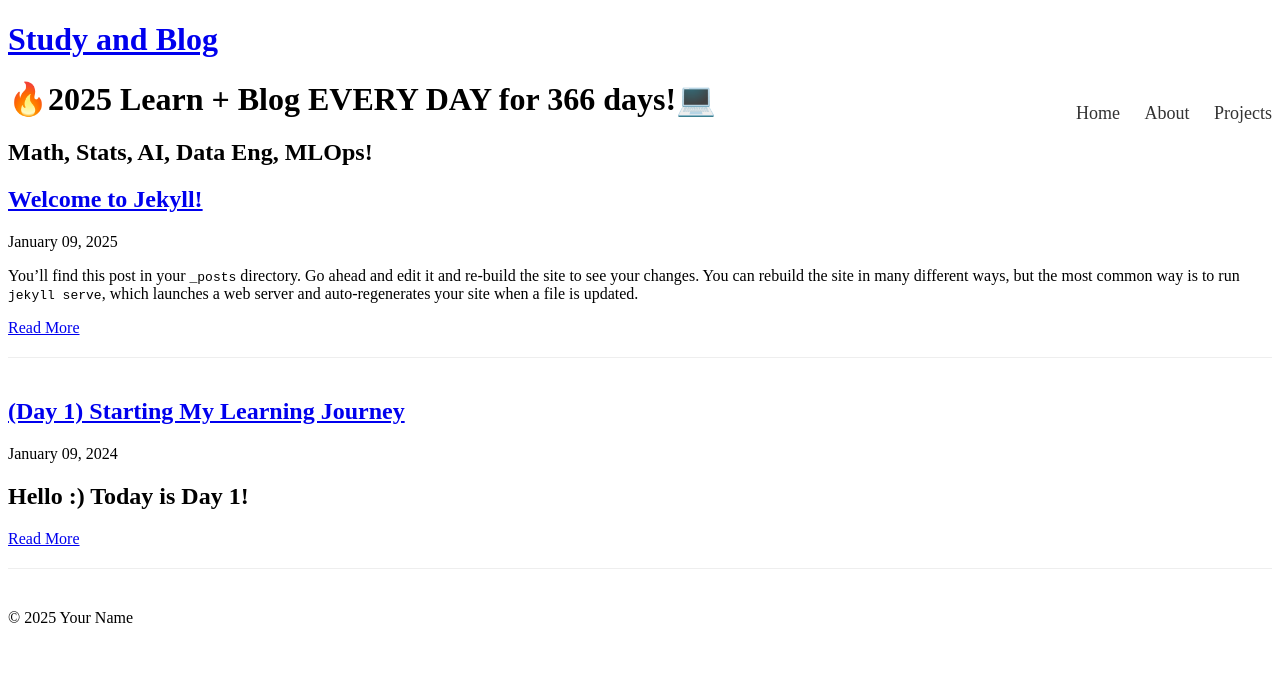
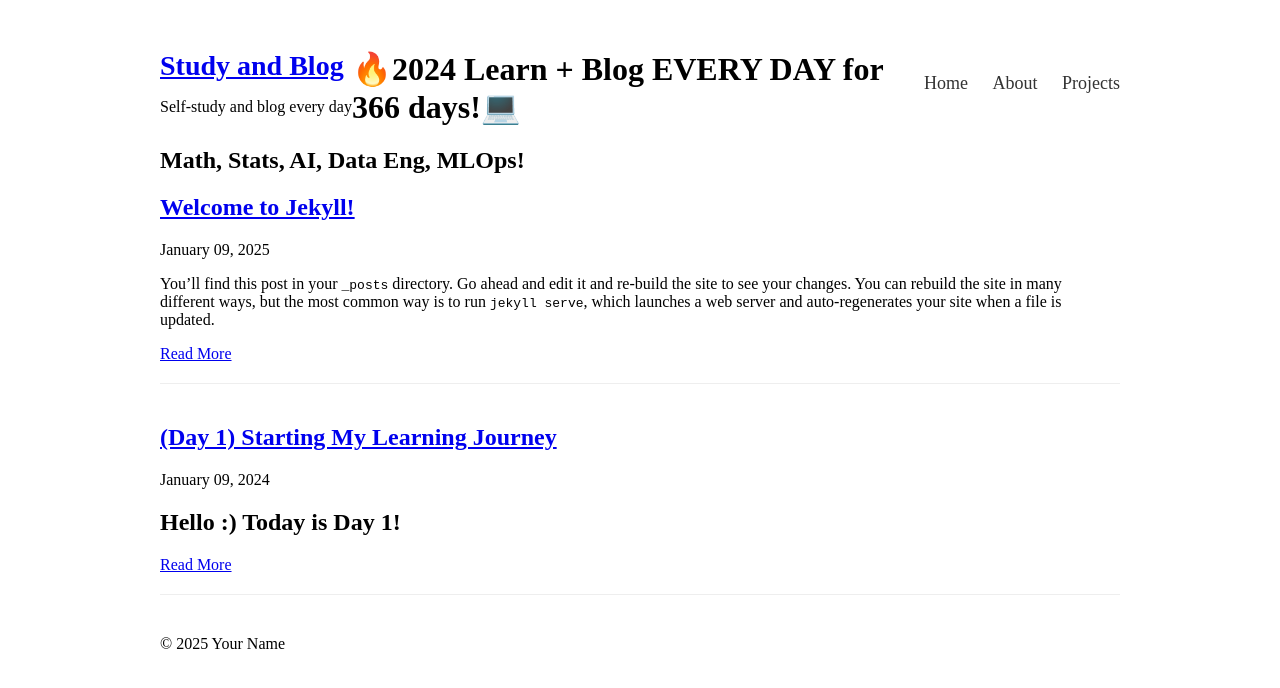
Before and after one commit to ganiesenov/ganiesenov.github.io, a Jekyll site: the page built from index.md, in a window 1280 px wide. Shown: the top 688 px of the page. Built offline with Jekyll 4.4.1, drawn with Linux system fonts in a browser that asks for light colours.

```diff
--- a/_config.yml
+++ b/_config.yml
@@ -2,18 +2,14 @@ title: Study and Blog
 description: Self-study and blog every day
 author: Your Name
 
-# URLs
-url: "https://ganiesenov.github.io"
-baseurl: ""
-
-# Social links
+# Social links (если нужно)
 github_username: ganiesenov
 linkedin_username: your-linkedin
-email: ganiesenov@gmail.com
 
 # Build settings
 markdown: kramdown
 permalink: /:title/
 paginate: 6
 
-theme: minima
+# Уберите эту строку:
+# theme: minima
--- a/_layouts/default.html
+++ b/_layouts/default.html
@@ -2,25 +2,34 @@
 <html lang="en">
 <head>
     <meta charset="UTF-8">
-    <title>{{ page.title }}</title>
+    <title>{{ site.title }}</title>
     <link rel="stylesheet" href="/assets/css/style.css">
 </head>
 <body>
-    <header>
-        <h1><a href="/">{{ site.title }}</a></h1>
+    <header class="wrapper-masthead">
+        <div class="container">
+            <div class="site-info">
+                <h1 class="site-name"><a href="/">{{ site.title }}</a></h1>
+                <p class="site-description">{{ site.description }}</p>
+            </div>
             <nav>
                 <a href="/">Home</a>
                 <a href="/about">About</a>
                 <a href="/projects">Projects</a>
             </nav>
+        </div>
     </header>
 
-    <main>
+    <div class="wrapper-main">
+        <div class="container">
             {{ content }}
-    </main>
+        </div>
+    </div>
 
     <footer>
-        <p>© {{ site.time | date: '%Y' }} {{ site.author }}</p>
+        <div class="container">
+            <p>&copy; {{ site.time | date: '%Y' }} {{ site.author }}</p>
+        </div>
     </footer>
 </body>
 </html>
--- a/index.md
+++ b/index.md
@@ -2,17 +2,17 @@
 layout: default
 ---
 
-# 🔥2025 Learn + Blog EVERY DAY for 366 days!💻
+# 🔥2024 Learn + Blog EVERY DAY for 366 days!💻
 
 ## Math, Stats, AI, Data Eng, MLOps!
 
 <div class="posts">
   {% for post in site.posts %}
     <article class="post">
-      <h2><a href="{{ site.baseurl }}{{ post.url }}">{{ post.title }}</a></h2>
+      <h2><a href="{{ post.url }}">{{ post.title }}</a></h2>
       <div class="date">{{ post.date | date: "%B %d, %Y" }}</div>
       <div class="entry">{{ post.excerpt }}</div>
-      <a href="{{ site.baseurl }}{{ post.url }}" class="read-more">Read More</a>
+      <a href="{{ post.url }}" class="read-more">Read More</a>
     </article>
   {% endfor %}
 </div>
```
Also changed, not shown: 10 other files. Lines whose indentation alone changed are shown as unchanged.
